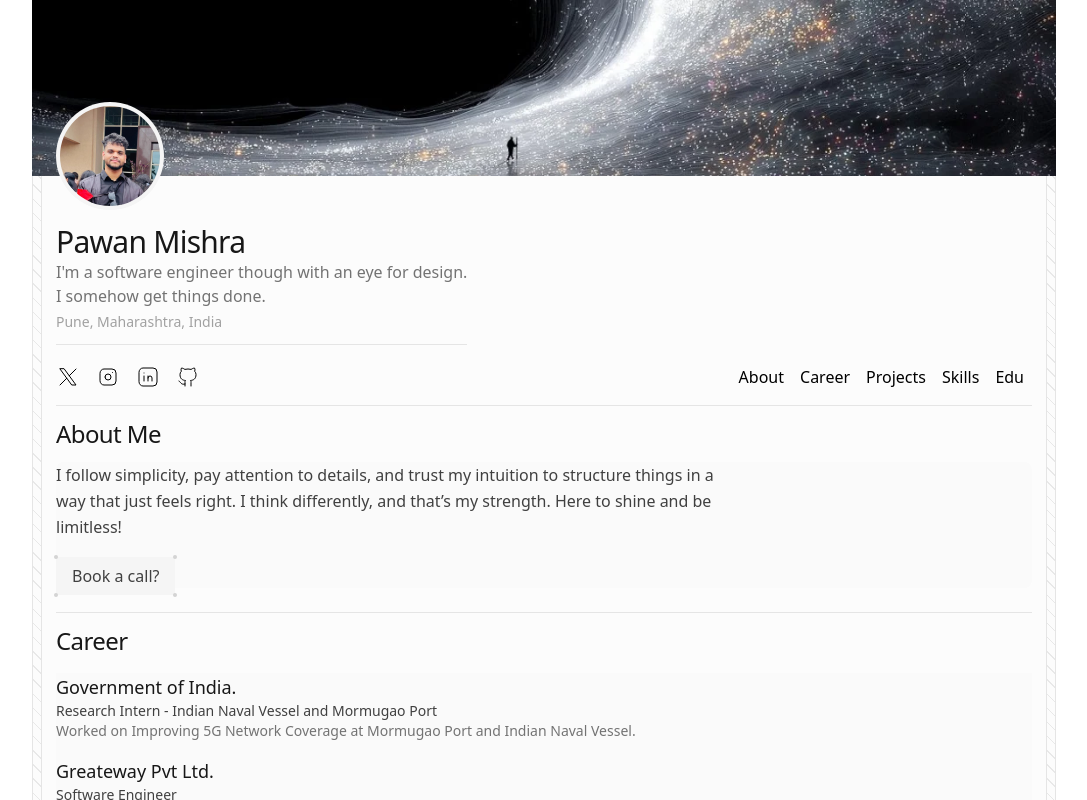
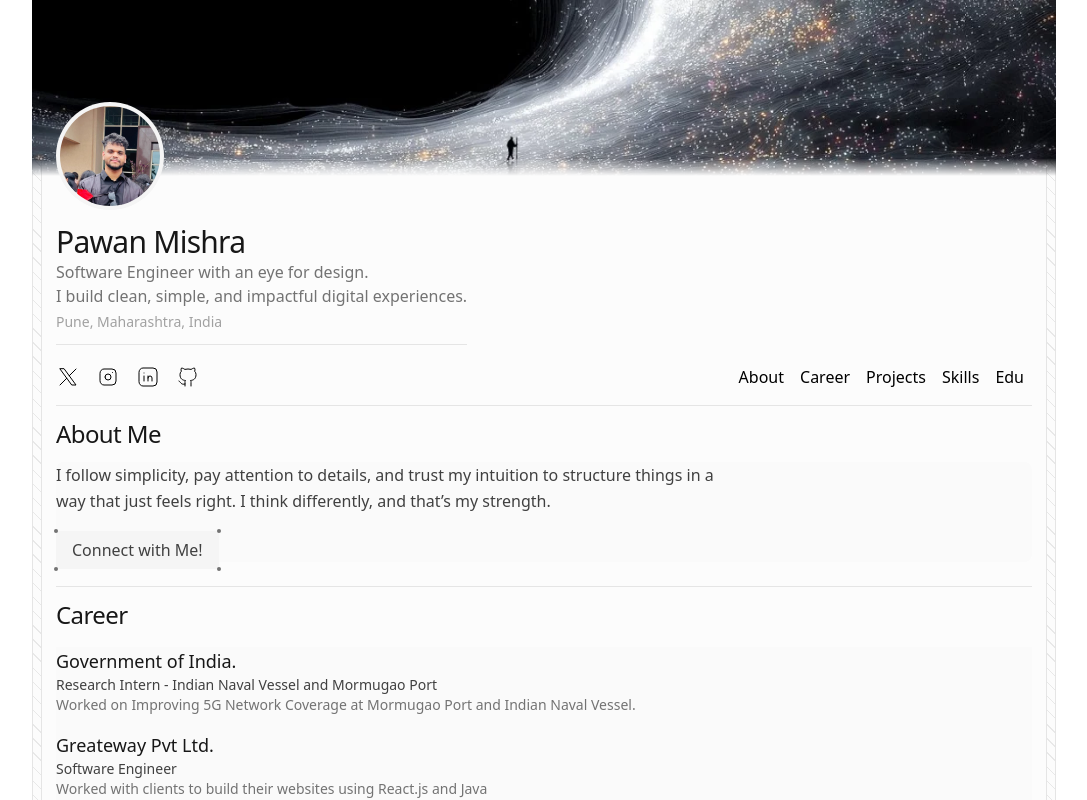
Before and after one commit to cena0rton/portfolio-nextjs, a Next.js app: page / in a window 1280 px wide. Shown: the top 800 px of the page, without its empty margins (96-1183 px from the left). Built offline with nearby package versions, Linux system fonts and the light colour scheme.

Commit message:
Update Background component with mask effect and other component improvements

```diff
--- a/src/app/components/About.tsx
+++ b/src/app/components/About.tsx
@@ -21,7 +21,7 @@ const About = () => {
           transition={{ duration: 0.6, delay: 0.1 }}
         >
           <p className='text-neutral-700 leading-relaxed mb-6 max-w-2xl'>
-         I follow simplicity, pay attention to details, and trust my intuition to structure things in a way that just feels right. I think differently, and that’s my strength. Here to shine and be limitless!
+         I follow simplicity, pay attention to details, and trust my intuition to structure things in a way that just feels right. I think differently, and that’s my strength.
           </p>
 
           <Hire/>
@@ -35,12 +35,12 @@ export default About
 
 const Hire = () => {
     return (
-      <a href="https://cal.com/pawanmishra/30min" target="_blank" rel="noopener noreferrer" className="mb-6 hover:scale-110 text-neutral-700 text-base font-light bg-neutral-100 px-4 py-2 cursor-pointer relative">
-        <span className="w-1 h-1 absolute top-0 -left-0 bg-neutral-300 -translate-x-1/2 -translate-y-1/2 rounded-full animate-pulse"></span>
-        <span className="w-1 h-1 absolute top-0 right-0 bg-neutral-300 translate-x-1/2 -translate-y-1/2 rounded-full animate-pulse"></span>
-        <span className="w-1 h-1 absolute bottom-0 right-0 bg-neutral-300 translate-x-1/2 translate-y-1/2 rounded-full animate-pulse"></span>
-        <span className="w-1 h-1 absolute bottom-0 left-0 bg-neutral-300 -translate-x-1/2 translate-y-1/2 rounded-full animate-pulse"></span>
-        Book a call?
+      <a href="https://cal.com/pawanmishra/30min" target="_blank" rel="noopener noreferrer" className="mb-6 hover:scale-110 text-neutral-700 text-base font-light bg-neutral-100 px-4 py-2 cursor-pointer relative group">
+        <span className="size-1 absolute top-0 -left-0 bg-neutral-500 -translate-x-1/2 -translate-y-1/2 rounded-full animate-pulse group-hover:bg-blue-500"></span>
+        <span className="w-1 h-1 absolute top-0 right-0 bg-neutral-500 translate-x-1/2 -translate-y-1/2 rounded-full animate-pulse group-hover:bg-blue-500"></span>
+        <span className="w-1 h-1 absolute bottom-0 right-0 bg-neutral-500 translate-x-1/2 translate-y-1/2 rounded-full animate-pulse group-hover:bg-blue-500"></span>
+        <span className="w-1 h-1 absolute bottom-0 left-0 bg-neutral-500 -translate-x-1/2 translate-y-1/2 rounded-full animate-pulse group-hover:bg-blue-500"></span>
+        Connect with Me!
         </a>
     )
   }
--- a/src/app/components/Background.tsx
+++ b/src/app/components/Background.tsx
@@ -4,8 +4,8 @@ import React from 'react'
 const Background = () => {
   return (
     <div className='relative z-20'>
-        <div className=' w-full max-h-44 overflow-hidden z-0  '>
-        <Image src='/bg.webp' alt='Background' width={1024} height={100} />
+        <div className=' w-full max-h-44 overflow-hidden z-0 mask-b-from-90%'>
+        <Image src='/bg.webp' alt='Background' width={1024} height={100} className='' />
         </div>
         <div className="rounded-full absolute left-6 -bottom-22 -translate-y-1/2 bg-neutral-100 p-1 z-0">
         <Image src="/pfp.jpeg" alt="Pawan Mishra" width={100} height={100} className='rounded-full object-cover'/>
--- a/src/app/components/Hero.tsx
+++ b/src/app/components/Hero.tsx
@@ -181,7 +181,7 @@ const Hero = () => {
 
         <div>
           <h1 className='text-3xl font-medium tracking-tight text-neutral-900'>Pawan Mishra</h1>
-          <p className='text-md text-neutral-500'>I&apos;m a software engineer though with an eye for design.<br className='md:block hidden'></br> I somehow get things done.</p>
+          <p className='text-md text-neutral-500'>Software Engineer with an eye for design.<br/> I build clean, simple, and impactful digital experiences.</p>
           <p className='text-sm text-neutral-400 pt-1 pb-3'>Pune, Maharashtra, India</p>
         </div>
       </div>
@@ -223,7 +223,7 @@ const Hero = () => {
             {hover === idx && (
               <motion.div
                 layoutId="hover-span-2"
-                className="absolute inset-0 rounded-md bg-neutral-200 w-full h-full"
+                className="absolute inset-0 rounded-md bg-neutral-100 w-full h-full"
               />
             )}
             <span className='relative z-10'>{item.label}</span>
```
